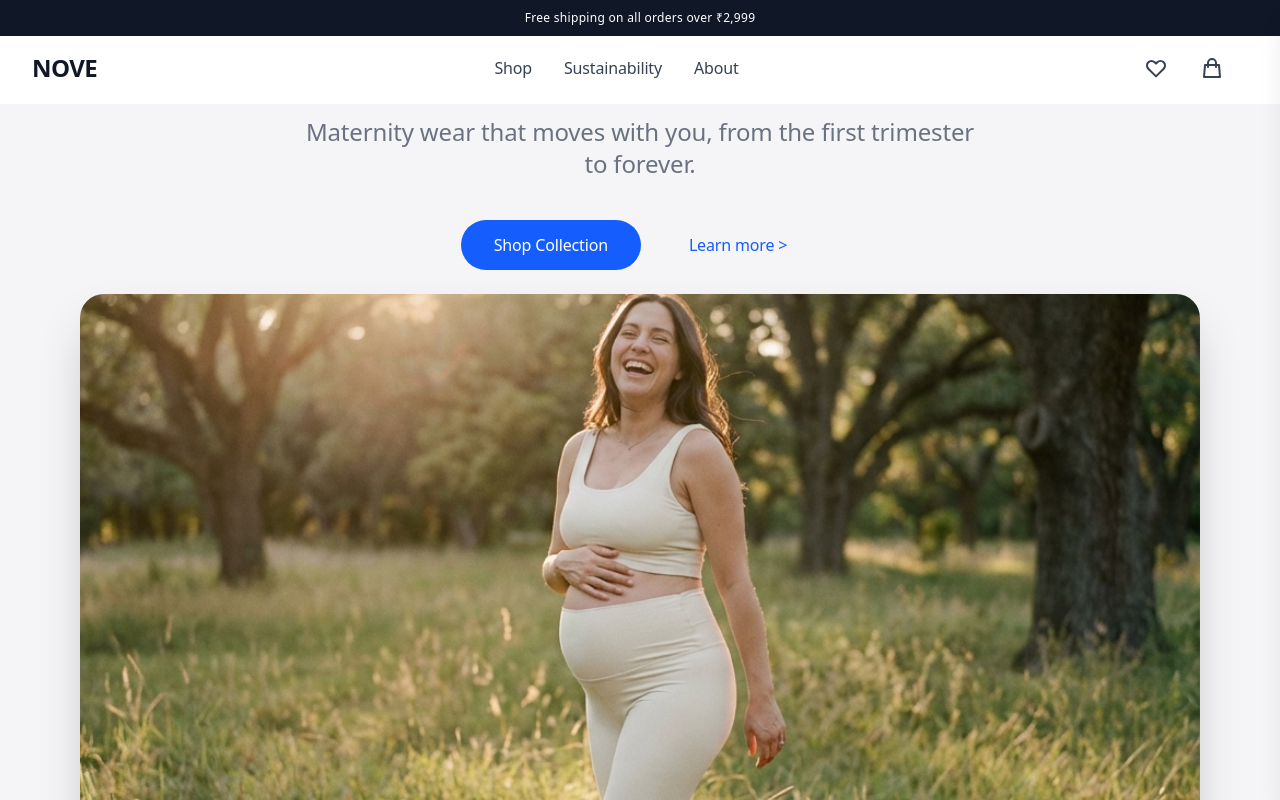
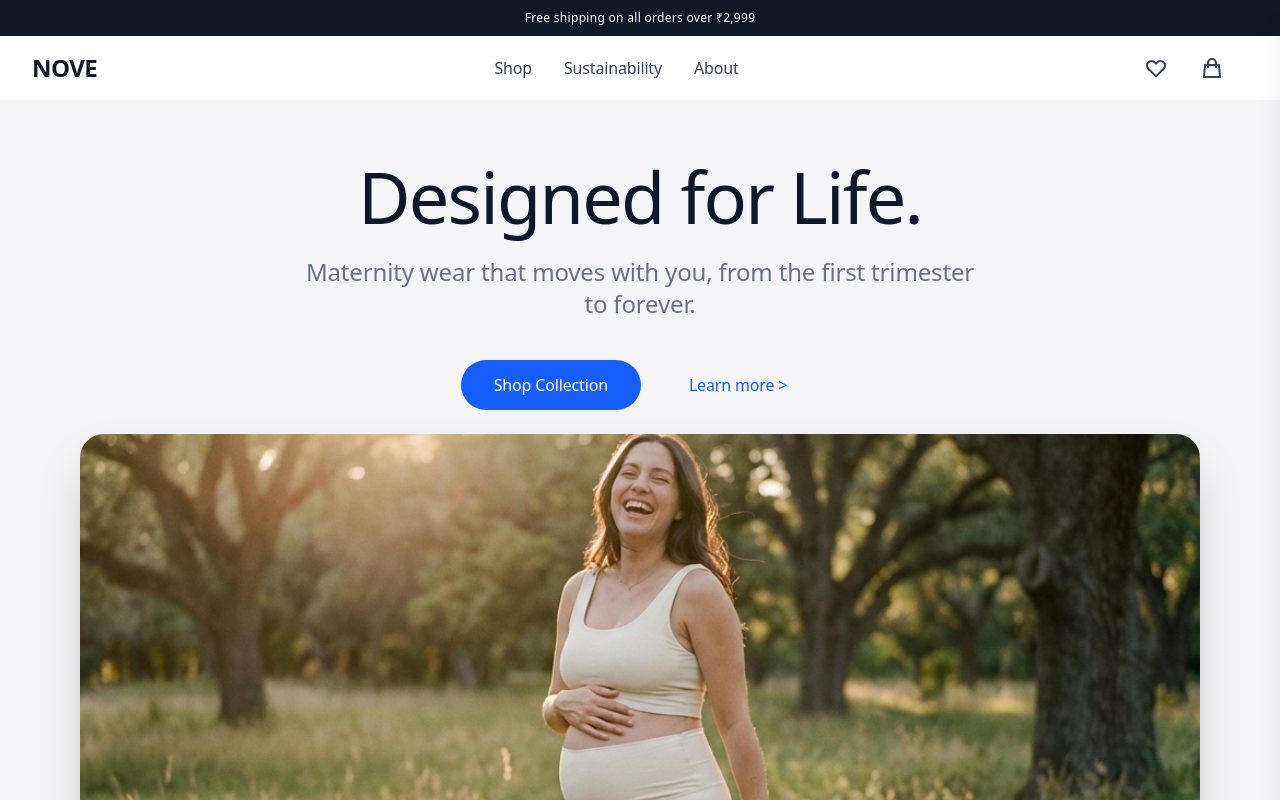
Before and after one commit to arjun-bhardwaj/nove, a Next.js app: page / in a window 1280 px wide. Shown: the top 800 px of the page. Built offline with nearby package versions, Linux system fonts and the light colour scheme; a web font is replaced by a local one.

Commit message:
Fix header overlap with padding-top on individual sections

```diff
--- a/src/app/layout.tsx
+++ b/src/app/layout.tsx
@@ -34,7 +34,9 @@ export default function RootLayout({
                   <WishlistDrawer />
                 </>
               )}
-              {children}
+              <div className={isAdminRoute ? '' : ''}>
+                {children}
+              </div>
             </WishlistProvider>
           </CartProvider>
         </ToastProvider>
--- a/src/app/products/[id]/page.tsx
+++ b/src/app/products/[id]/page.tsx
@@ -32,7 +32,7 @@ export default function ProductPage() {
     }
 
     return (
-        <main className="min-h-screen bg-white mt-[104px] pb-12">
+        <main className="min-h-screen bg-white pt-[120px] pb-12">
             <div className="max-w-7xl mx-auto px-4 sm:px-6 lg:px-8">
                 <div className="grid grid-cols-1 md:grid-cols-2 gap-12 lg:gap-24">
                     {/* Image Gallery */}
--- a/src/app/sustainability/page.tsx
+++ b/src/app/sustainability/page.tsx
@@ -2,7 +2,7 @@ import Image from 'next/image';
 
 export default function SustainabilityPage() {
     return (
-        <main className="min-h-screen bg-white mt-[104px]">
+        <main className="min-h-screen bg-white pt-[120px]">
             {/* Hero */}
             <section className="relative py-24 bg-[#F5F5F7]">
                 <div className="max-w-7xl mx-auto px-4 sm:px-6 lg:px-8 text-center">
--- a/src/components/Hero.tsx
+++ b/src/components/Hero.tsx
@@ -25,7 +25,7 @@ export default function Hero() {
     }, []);
 
     return (
-        <section className="relative flex flex-col items-center justify-center text-center bg-[#F5F5F7] overflow-hidden" style={{ height: 'calc(100vh - 104px)', marginTop: '104px' }}>
+        <section className="relative flex flex-col items-center justify-center text-center bg-[#F5F5F7] overflow-hidden" style={{ minHeight: '100vh', paddingTop: '120px' }}>
             <div ref={heroRef} className="max-w-4xl px-4 sm:px-6 lg:px-8 opacity-0 transition-opacity duration-1000 transform translate-y-10" style={{ animationFillMode: 'forwards' }}>
                 <h1 className="text-5xl md:text-7xl font-serif font-medium tracking-tight text-gray-900 mb-6">
                     Designed for Life.
```
